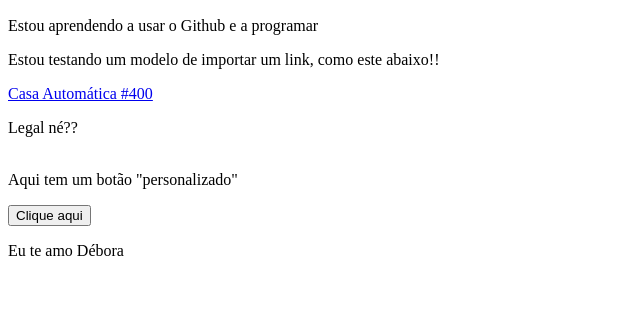
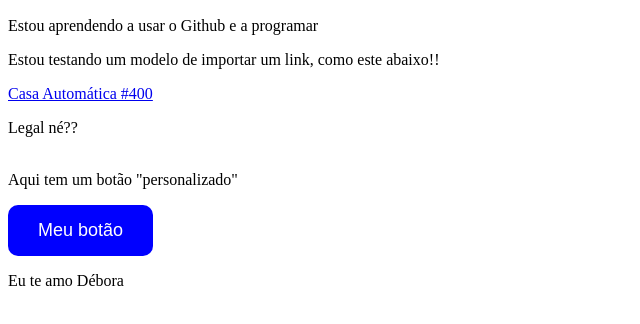
Before and after one commit to LinkdeZelda/Html-simples, a plain HTML site: page index.html in a window 1280 px wide. Shown: the part 96-420 px from the top of the page, without its empty margins (0-640 px from the left). Drawn offline with Linux system fonts and the light colour scheme.

Commit message:
Update index.html

```diff
--- a/index.html
+++ b/index.html
@@ -5,5 +5,14 @@
 <a href="https://youtu.be/oDVH4HnGByU?si=2ebVznMunHIu2LDx">Casa Automática #400</a>
 <p>Legal né??</p>
 <p><br>Aqui tem um botão "personalizado"</p>
-<button>Clique aqui</button>
+<button style="
+    background-color: blue;
+    color: white;
+    padding: 15px 30px;
+    border: none;
+    border-radius: 10px;
+    font-size: 18px;
+">
+    Meu botão
+</button>
 <p>Eu te amo Débora</p>
```
